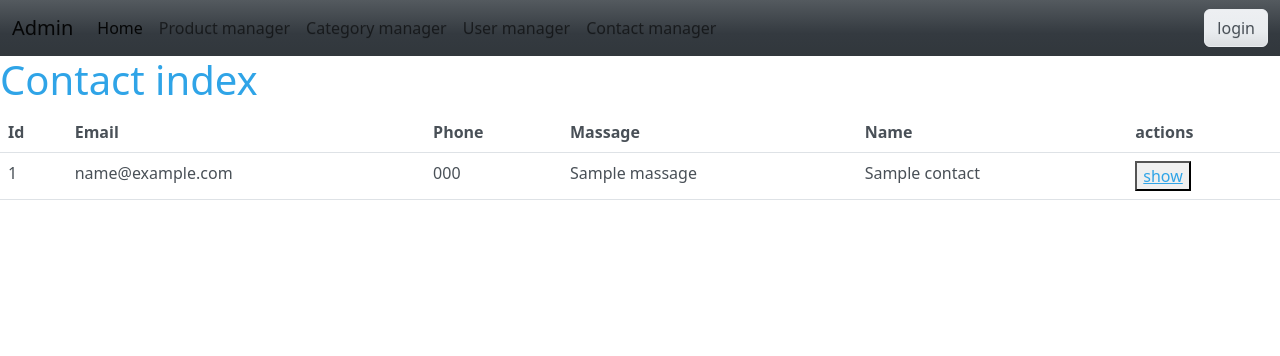
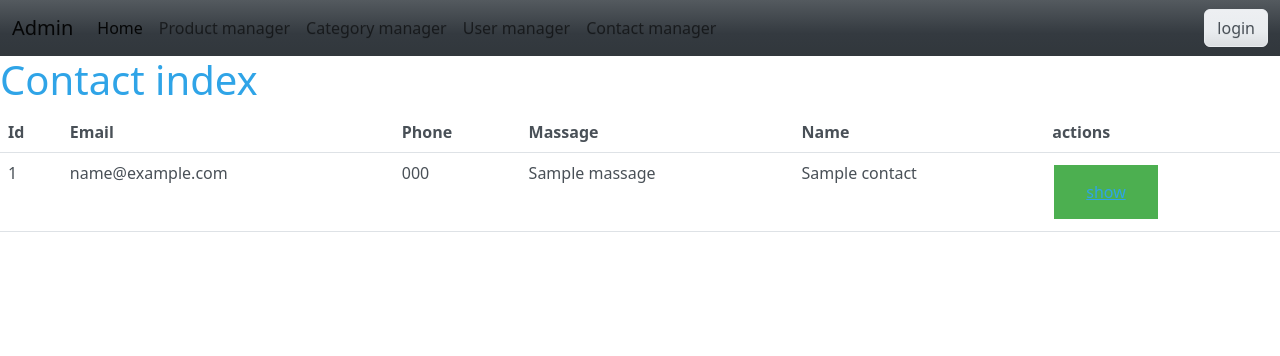
Before and after one commit to hoangnhan0522/WedASM, a Symfony app: template templates/contact/index.html.twig in a window 1280 px wide. Shown: the top 356 px of the page. Run offline with Twig, Linux system fonts and the light colour scheme; the template is opened without the code that fills it: most values are stand-ins (such as "Sample title", 1, 10 or a date in 2020); some libraries are stand-ins or nearby versions.

Commit message:
Update Php 2

```diff
--- a/templates/contact/index.html.twig
+++ b/templates/contact/index.html.twig
@@ -3,7 +3,20 @@
 {% block title %}Contact index{% endblock %}
 
 {% block body %}
-
+<style>
+    .button {
+        background-color: #4CAF50; /* Green */
+        border: none;
+        color: white;
+        padding: 15px 32px;
+        text-align: center;
+        text-decoration: none;
+        display: inline-block;
+        font-size: 16px;
+        margin: 4px 2px;
+        cursor: pointer;
+    }
+</style>
     <h1>Contact index</h1>
 
     <table class="table">
```
